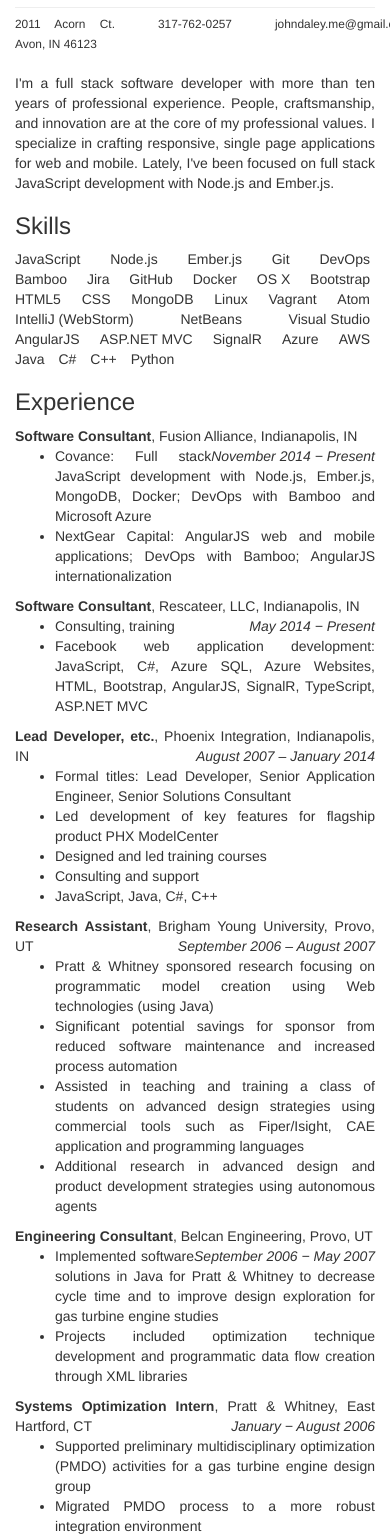
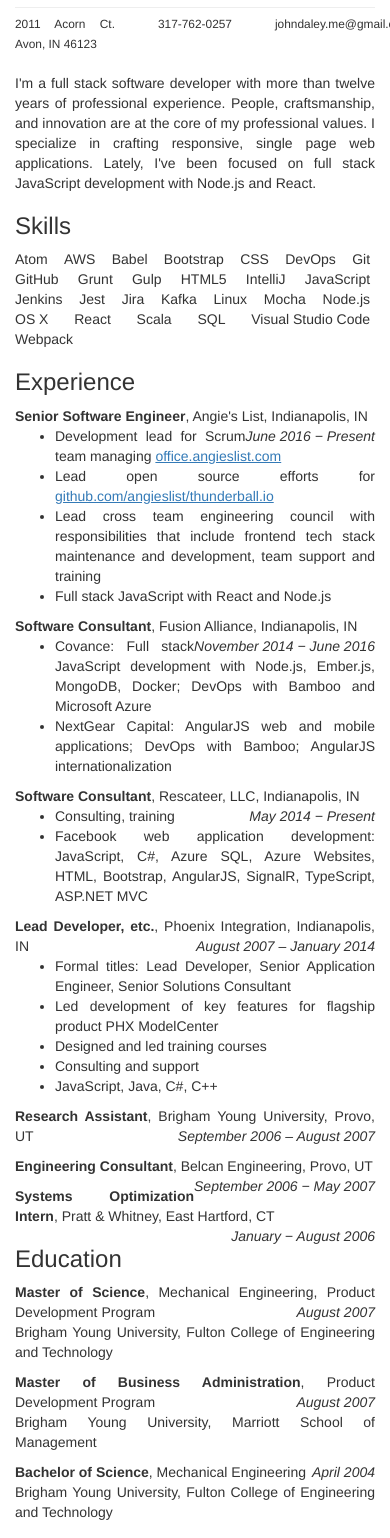
Before and after one commit to johndaley-me/johndaley-me.github.io, a plain HTML site: page resume/index.html in a window 390 px wide. Shown: the part 56-1594 px from the top of the page. Drawn offline with nearby package versions, Linux system fonts and the light colour scheme.

Commit message:
Update resume
Add cv class to easily toggle between resume or longer CV

Update to latest Bootstrap 3

```diff
--- a/resume/index.html
+++ b/resume/index.html
@@ -8,9 +8,19 @@
   <title>John Daley Resume</title>
 
   <!-- Bootstrap -->
-  <link rel="stylesheet" href="https://maxcdn.bootstrapcdn.com/bootstrap/3.3.6/css/bootstrap.min.css">
+  <link rel="stylesheet" href="https://maxcdn.bootstrapcdn.com/bootstrap/3.3.7/css/bootstrap.min.css">
   <!-- <link rel="stylesheet" href="https://maxcdn.bootstrapcdn.com/font-awesome/4.4.0/css/font-awesome.min.css"> -->
-  <!-- TODO use class for cv only sections so that they can easily be hidden -->
+  <style>
+    a[href]:after {
+      content: "";
+    }
+    a {
+      text-decoration: underline;
+    }
+    .cv {
+      display: none !important;
+    }
+  </style>
 
 </head>
 
@@ -34,80 +44,105 @@
         </div>
         <br>
         <p>
-          I'm a full stack software developer with more than ten years of professional experience.
+          I'm a full stack software developer with more than twelve years of professional experience.
           People, craftsmanship, and innovation are at the core of my professional values.
-          I specialize in crafting responsive, single page applications for web and mobile.
-          Lately, I've been focused on full stack JavaScript development with Node.js and Ember.js.
+          I specialize in crafting responsive, single page web applications.
+          Lately, I've been focused on full stack JavaScript development with Node.js and React.
         </p>
         <h3>Skills</h3>
         <ul class="list-inline">
-          <li>JavaScript</li>
-          <li>Node.js</li>
-          <li>Ember.js</li>
-          <li>Git</li>
-          <li>DevOps</li>
-          <li>Bamboo</li>
-          <li>Jira</li>
-          <li>GitHub</li>
-          <li>Docker</li>
-          <li>OS X</li>
-          <li>Bootstrap</li>
-          <li>HTML5</li>
-          <li>CSS</li>
-          <li>MongoDB</li>
-          <li>Linux</li>
-          <li>Vagrant</li>
-          <li>Atom</li>
-          <li>IntelliJ (WebStorm)</li>
-          <li>NetBeans</li>
-          <li>Visual Studio</li>
-          <li>AngularJS</li>
-          <li>ASP.NET MVC</li>
-          <li>SignalR</li>
-          <li>Azure</li>
-          <li>AWS</li>
-          <li>Java</li>
-          <li>C#</li>
-          <li>C++</li>
-          <li>Python</li>
+          <li class="cv">AngularJS</li>
+          <li class="cv">ASP.NET MVC</li>
+          <li class="acv">Atom</li>
+          <li class="acv">AWS</li>
+          <li class="cv">Azure</li>
+          <li class="acv">Babel</li>
+          <li class="cv">Bamboo</li>
+          <li class="acv">Bootstrap</li>
+          <li class="cv">C#</li>
+          <li class="cv">C++</li>
+          <li class="acv">CSS</li>
+          <li class="acv">DevOps</li>
+          <li class="cv">Docker</li>
+          <li class="cv">Ember.js</li>
+          <li class="acv">Git</li>
+          <li class="acv">GitHub</li>
+          <li class="acv">Grunt</li>
+          <li class="acv">Gulp</li>
+          <li class="acv">HTML5</li>
+          <li class="acv">IntelliJ</li>
+          <li class="cv">Java</li>
+          <li class="acv">JavaScript</li>
+          <li class="acv">Jenkins</li>
+          <li class="acv">Jest</li>
+          <li class="acv">Jira</li>
+          <li class="acv">Kafka</li>
+          <li class="acv">Linux</li>
+          <li class="acv">Mocha</li>
+          <li class="cv">MongoDB</li>
+          <li class="cv">NetBeans</li>
+          <li class="acv">Node.js</li>
+          <li class="acv">OS X</li>
+          <li class="cv">Python</li>
+          <li class="acv">React</li>
+          <li class="acv">Scala</li>
+          <li class="cv">SignalR</li>
+          <li class="acv">SQL</li>
+          <li class="cv">Vagrant</li>
+          <li class="acv">Visual Studio Code</li>
+          <li class="cv">Visual Studio</li>
+          <li class="acv">Webpack</li>
         </ul>
         <h3>Experience</h3>
-        <strong>Software Consultant</strong>, Fusion Alliance, Indianapolis, IN<em class="pull-right">November 2014 − Present</em>
+        <strong>Senior Software Engineer</strong>, Angie's List, Indianapolis, IN<em class="pull-right">June 2016 − Present</em>
         <ul>
-          <li>Covance: Full stack JavaScript development with Node.js, Ember.js, MongoDB, Docker; DevOps with Bamboo and Microsoft Azure</li>
-          <li>NextGear Capital: AngularJS web and mobile applications; DevOps with Bamboo; AngularJS internationalization</li>
+          <li class="acv">Development lead for Scrum team managing <a href="https://office.angieslist.com">office.angieslist.com</a></li>
+          <li class="acv">Lead open source efforts for <a href="https://github.com/angieslist/thunderball.io">github.com/angieslist/thunderball.io</a></li>
+          <li class="acv">
+            Lead cross team engineering council with responsibilities that include frontend tech stack
+            maintenance and development, team support and training
+          </li>
+          <li class="acv">Full stack JavaScript with React and Node.js</li>
+        </ul>
+        <strong>Software Consultant</strong>, Fusion Alliance, Indianapolis, IN<em class="pull-right">November 2014 − June 2016</em>
+        <ul>
+          <li class="acv">Covance: Full stack JavaScript development with Node.js, Ember.js, MongoDB, Docker; DevOps with Bamboo and Microsoft Azure</li>
+          <li class="acv">NextGear Capital: AngularJS web and mobile applications; DevOps with Bamboo; AngularJS internationalization</li>
         </ul>
         <strong>Software Consultant</strong>, Rescateer, LLC, Indianapolis, IN<em class="pull-right">May 2014 − Present</em>
         <ul>
-          <li>Consulting, training</li>
-          <li>Facebook web application development: JavaScript, C#, Azure SQL, Azure Websites, HTML, Bootstrap, AngularJS, SignalR, TypeScript, ASP.NET MVC</li>
+          <li class="acv">Consulting, training</li>
+          <li class="acv">Facebook web application development: JavaScript, C#, Azure SQL, Azure Websites, HTML, Bootstrap, AngularJS, SignalR, TypeScript, ASP.NET MVC</li>
         </ul>
         <strong>Lead Developer, etc.</strong>, Phoenix Integration, Indianapolis, IN<em class="pull-right">August 2007 – January 2014</em>
         <ul>
-          <li>Formal titles: Lead Developer, Senior Application Engineer, Senior Solutions Consultant</li>
-          <li>Led development of key features for flagship product PHX ModelCenter</li>
-          <li>Designed and led training courses</li>
-          <li>Consulting and support</li>
-          <li>JavaScript, Java, C#, C++</li>
+          <li class="acv">Formal titles: Lead Developer, Senior Application Engineer, Senior Solutions Consultant</li>
+          <li class="acv">Led development of key features for flagship product PHX ModelCenter</li>
+          <li class="acv">Designed and led training courses</li>
+          <li class="acv">Consulting and support</li>
+          <li class="acv">JavaScript, Java, C#, C++</li>
         </ul>
         <strong>Research Assistant</strong>, Brigham Young University, Provo, UT<em class="pull-right">September 2006 – August 2007</em>
         <ul>
-          <li>Pratt & Whitney sponsored research focusing on programmatic model creation using Web technologies (using Java)</li>
-          <li>Significant potential savings for sponsor from reduced software maintenance and increased process automation</li>
-          <li>Assisted in teaching and training a class of students on advanced design strategies using commercial tools such as Fiper/Isight, CAE application and programming languages</li>
-          <li>Additional research in advanced design and product development strategies using autonomous agents</li>
+          <li class="cv">Pratt & Whitney sponsored research focusing on programmatic model creation using Web technologies (using Java)</li>
+          <li class="cv">Significant potential savings for sponsor from reduced software maintenance and increased process automation</li>
+          <li class="cv">Assisted in teaching and training a class of students on advanced design strategies using commercial tools such as Fiper/Isight,
+            CAE application and programming languages</li>
+          <li class="cv">Additional research in advanced design and product development strategies using autonomous agents</li>
         </ul>
         <strong>Engineering Consultant</strong>, Belcan Engineering, Provo, UT<em class="pull-right">September 2006 − May 2007</em>
         <ul>
-          <li>Implemented software solutions in Java for Pratt & Whitney to decrease cycle time and to improve design exploration for gas turbine engine studies</li>
-          <li>Projects included optimization technique development and programmatic data flow creation through XML libraries</li>
+          <li class="cv">Implemented software solutions in Java for Pratt & Whitney to decrease cycle time and to improve design exploration for gas
+            turbine engine studies</li>
+          <li class="cv">Projects included optimization technique development and programmatic data flow creation through XML libraries</li>
         </ul>
         <strong>Systems Optimization Intern</strong>, Pratt & Whitney, East Hartford, CT<em class="pull-right">January − August 2006</em>
         <ul>
-          <li>Supported preliminary multidisciplinary optimization (PMDO) activities for a gas turbine engine design group</li>
-          <li>Migrated PMDO process to a more robust integration environment</li>
-          <li>Developed Java components to integrate key, proprietary analysis codes for engine design</li>
-          <li>Developed additional components to automate data flow creation and unit conversion, thus eliminating several hours of manual effort for each new PMDO model</li>
+          <li class="cv">Supported preliminary multidisciplinary optimization (PMDO) activities for a gas turbine engine design group</li>
+          <li class="cv">Migrated PMDO process to a more robust integration environment</li>
+          <li class="cv">Developed Java components to integrate key, proprietary analysis codes for engine design</li>
+          <li class="cv">Developed additional components to automate data flow creation and unit conversion, thus eliminating several hours of manual
+            effort for each new PMDO model</li>
         </ul>
         <h3>Education</h3>
         <p>
@@ -127,17 +162,17 @@
         <p>
           <div><cite>Reduce Cost and Risk with the All-New ReliabilityPak</cite></div>
           <div>Webinar by Phoenix Integration, July 2012</div>
-          <div><u>phoenix-int.com</u></div>
+          <div><a href="https://phoenix-int.com">phoenix-int.com</a></div>
         </p>
         <p>
           <div><cite>Simulation Analytics Using PHX ModelCenter and Tecplot Chorus: UAV Flight Performance</cite></div>
           <div>Webinar by Phoenix Integration, November 2011</div>
-          <div><u>phoenix-int.com</u></div>
+          <div><a href="https://phoenix-int.com">phoenix-int.com</a></div>
         </p>
         <p>
           <div><cite>Autonomic Product Development Process Automation</cite></div>
           <div>Master’s Thesis, Brigham Young University, July 2007</div>
-          <div><u>scholarsarchive.byu.edu/etd/965/</u></div>
+          <div><a href="https://scholarsarchive.byu.edu/etd/965/">scholarsarchive.byu.edu/etd/965/</a></div>
         </p>
       </div>
     </div>
```
